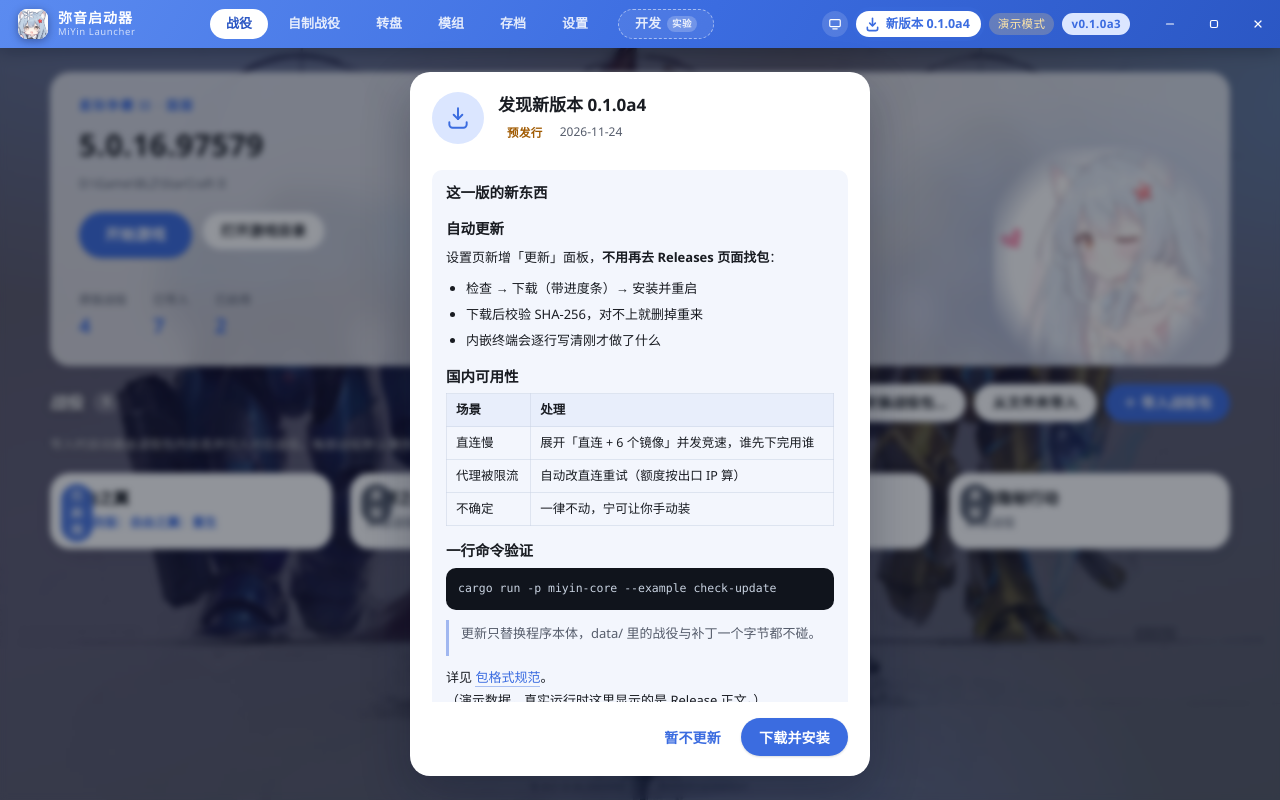
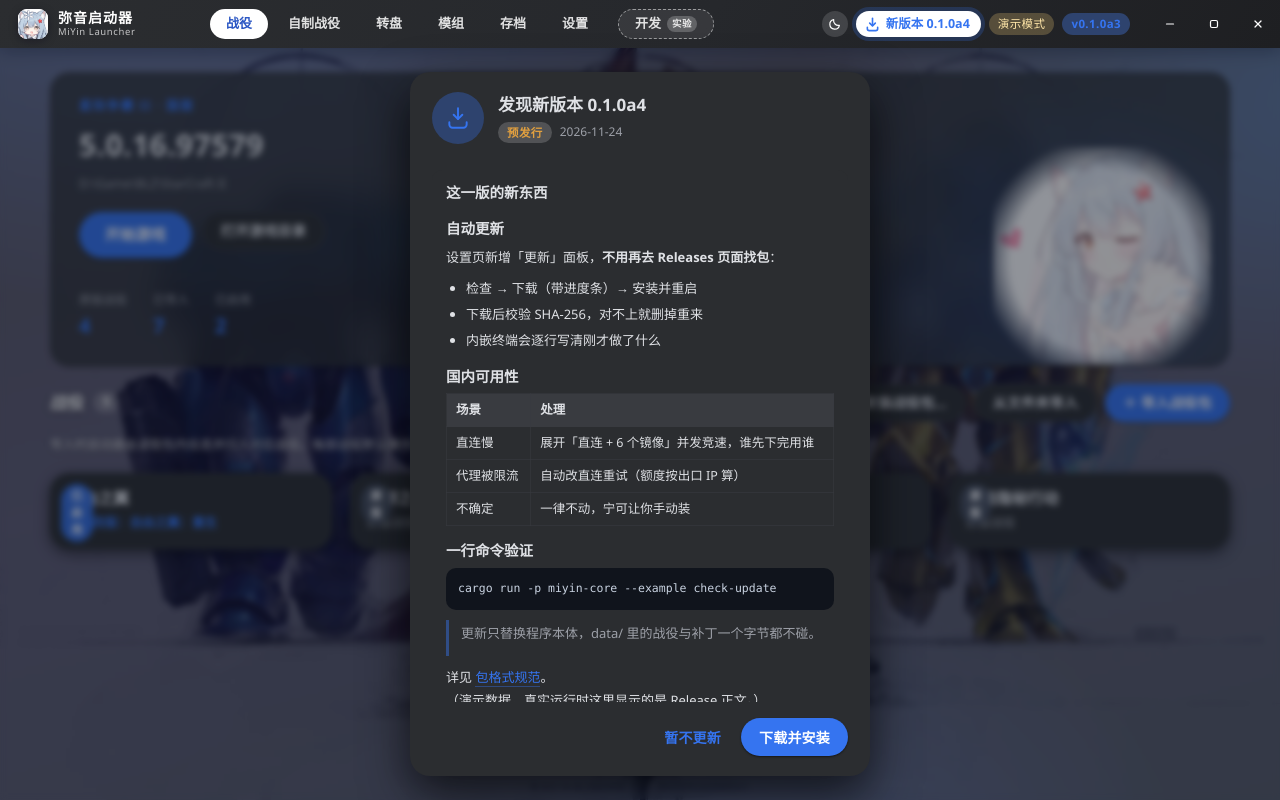
Before and after one commit to SuperQuail/SC2Miyin-Launcher, a React (Vite) app in the folder ui/: page / in a window 1280 px wide. Built offline with nearby package versions, Linux system fonts and the light colour scheme.

Commit message:
feat(ui): 默认使用夜间主题

```diff
--- a/ui/ide.html
+++ b/ui/ide.html
@@ -1,5 +1,5 @@
 <!doctype html>
-<html lang="zh-CN">
+<html lang="zh-CN" data-theme="dark">
   <head>
     <meta charset="UTF-8" />
     <meta name="viewport" content="width=device-width, initial-scale=1.0" />
--- a/ui/index.html
+++ b/ui/index.html
@@ -1,5 +1,5 @@
 <!doctype html>
-<html lang="zh-CN">
+<html lang="zh-CN" data-theme="dark">
   <head>
     <meta charset="UTF-8" />
     <meta name="viewport" content="width=device-width, initial-scale=1.0" />
--- a/ui/src/ide/main.tsx
+++ b/ui/src/ide/main.tsx
@@ -13,37 +13,35 @@ import "./ide.css";
  * 两边只通过 IPC 说话 —— 这条边界是硬规矩，别在 Vue 里 import 这里的任何东西。
  */
 /**
- * 主题跟启动器走：读同一份 localStorage（`miyin.theme`：system / light / dark），
- * 「跟随系统」在两边都是默认。`?theme=dark|light` 只强制这一次（截图与排查用）。
+ * 主题跟启动器走：读同一份 localStorage（`miyin.theme`：light / dark）。
+ * 默认夜间，不再跟随系统；`?theme=dark|light` 只强制这一次（截图与排查用）。
  *
  * 两套开关都要打：我们的令牌走 `data-theme`，Ring UI 的控件走它自己的类名。
  */
 const THEME_KEY = "miyin.theme";
 const params = new URLSearchParams(location.search);
 const forced = params.get("theme");
-const prefersDark = matchMedia("(prefers-color-scheme: dark)");
 
-function storedMode(): string {
+function storedMode(): "light" | "dark" {
   try {
-    return localStorage.getItem(THEME_KEY) ?? "system";
+    return localStorage.getItem(THEME_KEY) === "light" ? "light" : "dark";
   } catch {
-    return "system";
+    return "dark";
   }
 }
 
 function paint(): void {
   const mode = forced === "dark" || forced === "light" ? forced : storedMode();
-  const dark = mode === "dark" || (mode === "system" && prefersDark.matches);
+  const dark = mode === "dark";
   document.documentElement.dataset.theme = dark ? "dark" : "light";
   document.documentElement.classList.toggle("ring-ui-theme-dark", dark);
 }
 
 paint();
-// 启动器那边改了主题、或者系统换了深浅色，这里都跟着变
+// 启动器那边改了主题，这里跟着变
 addEventListener("storage", (event) => {
   if (event.key === THEME_KEY) paint();
 });
-prefersDark.addEventListener("change", paint);
 
 // 容器不存在就什么都不做 —— 这一页只该在 ide.html 里跑。
 // （曾经因为两个入口共用一个构建，用户侧也执行到了这里，白屏。）
--- a/ui/src/react/app/TopBar.tsx
+++ b/ui/src/react/app/TopBar.tsx
@@ -18,16 +18,8 @@ const TABS: { id: ViewId; label: string }[] = [
   { id: "settings", label: "设置" },
 ];
 
-/** 主题三档各自的图标：跟随系统 = 显示器，日间 = 太阳，夜间 = 月亮。 */
-function ThemeIcon({ mode, theme }: { mode: string; theme: string }) {
-  if (mode === "system") {
-    return (
-      <svg viewBox="0 0 16 16" aria-hidden="true">
-        <rect x="2" y="3" width="12" height="8" rx="1.2" />
-        <path d="M5.5 13.5h5" />
-      </svg>
-    );
-  }
+/** 主题两档的图标：日间 = 太阳，夜间 = 月亮。 */
+function ThemeIcon({ theme }: { theme: string }) {
   if (theme === "dark") {
     return (
       <svg viewBox="0 0 16 16" aria-hidden="true">
@@ -120,12 +112,7 @@ export function TopBar({ preview }: { preview: boolean }) {
     })();
   }
 
-  const themeTitle =
-    app.theme.mode === "system"
-      ? "跟随系统（切换为日间）"
-      : app.theme.mode === "light"
-        ? "日间（切换为夜间）"
-        : "夜间（切换为跟随系统）";
+  const themeTitle = app.theme.mode === "light" ? "日间（切换为夜间）" : "夜间（切换为日间）";
 
   return (
     <header className="topbar" data-tauri-drag-region onMouseDown={startWindowDrag}>
@@ -173,7 +160,7 @@ export function TopBar({ preview }: { preview: boolean }) {
           </button>
         )}
         <button className="themectl" type="button" title={themeTitle} onClick={app.theme.cycleTheme}>
-          <ThemeIcon mode={app.theme.mode} theme={app.theme.theme} />
+          <ThemeIcon theme={app.theme.theme} />
         </button>
         {app.update.updateAvailable && (
           <button
--- a/ui/src/react/state/useTheme.ts
+++ b/ui/src/react/state/useTheme.ts
@@ -2,25 +2,25 @@ import { useCallback, useEffect, useState } from "react";
 
 import { forcedThemeFromSearch } from "./flags";
 
-/** 主题三档：跟随系统（默认）/ 日间 / 夜间。 */
-export type ThemeMode = "system" | "light" | "dark";
+/** 主题两档：日间 / 夜间。默认夜间，不再跟随系统。 */
+export type ThemeMode = "light" | "dark";
 /** 实际生效的那一套。 */
-export type Theme = "light" | "dark";
+export type Theme = ThemeMode;
 
 export const THEME_KEY = "miyin.theme";
 
 /**
  * 存下来的偏好。
  *
- * 存在 localStorage —— 这是界面偏好，不必让后端知道；读不出来就跟随系统。
+ * 没存过、值坏了、或者旧版本留下的 "system"，一律落到夜间 —— 这是默认主题，
+ * 不再去读系统设置。
  */
 export function readStoredTheme(): ThemeMode {
   try {
-    const value = localStorage.getItem(THEME_KEY);
-    return value === "light" || value === "dark" || value === "system" ? value : "system";
+    return localStorage.getItem(THEME_KEY) === "light" ? "light" : "dark";
   } catch {
-    // 隐私模式之类不让读，忽略即可
-    return "system";
+    // 隐私模式之类不让读，仍按默认夜间
+    return "dark";
   }
 }
 
@@ -33,17 +33,7 @@ export function writeStoredTheme(mode: ThemeMode): void {
   }
 }
 
-/** 系统当前是不是深色。 */
-export function systemPrefersDark(): boolean {
-  return typeof matchMedia === "function" ? matchMedia("(prefers-color-scheme: dark)").matches : false;
-}
-
-/** 「跟随系统」时把两档合一档；其余原样。 */
-export function activeTheme(mode: ThemeMode, systemDark: boolean): Theme {
-  return mode === "system" ? (systemDark ? "dark" : "light") : mode;
-}
-
-/** 一把主题贴到 <html> 上。 */
+/** 把主题贴到 <html> 上。 */
 function apply(theme: Theme): void {
   document.documentElement.dataset.theme = theme;
   // 开发者页那套（Ring UI）认的是这个类名，顺手一起切
@@ -53,11 +43,11 @@ function apply(theme: Theme): void {
 /**
  * 首屏主题。
  *
- * 必须在 render 之前调一次：放到 effect 里会先按浅色画一帧再翻黑，闪一下。
- * `?theme=` 是强制一次的调试开关，不写进 localStorage —— 所以这里只贴不存。
+ * 必须在 render 之前调一次：放到 effect 里会先按默认色画一帧再翻，闪一下。
+ * 调试参数 theme 只强制这一次，不写进 localStorage。
  */
 export function applyInitialTheme(search: string): Theme {
-  const theme = activeTheme(forcedThemeFromSearch(search) ?? readStoredTheme(), systemPrefersDark());
+  const theme = forcedThemeFromSearch(search) ?? readStoredTheme();
   apply(theme);
   return theme;
 }
@@ -66,15 +56,14 @@ export function applyInitialTheme(search: string): Theme {
 export interface ThemeApi {
   mode: ThemeMode;
   theme: Theme;
-  /** 日间 → 夜间 → 跟随系统，循环。 */
+  /** 日间 ↔ 夜间。 */
   cycleTheme: () => void;
 }
 
 export function useTheme(): ThemeApi {
   const forced = forcedThemeFromSearch(location.search);
   const [mode, setMode] = useState<ThemeMode>(() => forced ?? readStoredTheme());
-  const [systemDark, setSystemDark] = useState<boolean>(systemPrefersDark);
-  const theme = activeTheme(mode, systemDark);
+  const theme = mode;
 
   useEffect(() => {
     apply(theme);
@@ -82,17 +71,8 @@ export function useTheme(): ThemeApi {
     if (!forced) writeStoredTheme(mode);
   }, [theme, mode, forced]);
 
-  // 系统当前是深是浅在别处改了，跟着走
-  useEffect(() => {
-    if (typeof matchMedia !== "function") return;
-    const query = matchMedia("(prefers-color-scheme: dark)");
-    const onChange = (event: MediaQueryListEvent) => setSystemDark(event.matches);
-    query.addEventListener("change", onChange);
-    return () => query.removeEventListener("change", onChange);
-  }, []);
-
   const cycleTheme = useCallback(() => {
-    setMode((current) => (current === "light" ? "dark" : current === "dark" ? "system" : "light"));
+    setMode((current) => (current === "light" ? "dark" : "light"));
   }, []);
 
   return { mode, theme, cycleTheme };
```
Also changed, not shown: 1 other file (tests, documents, lock files or other folders).
